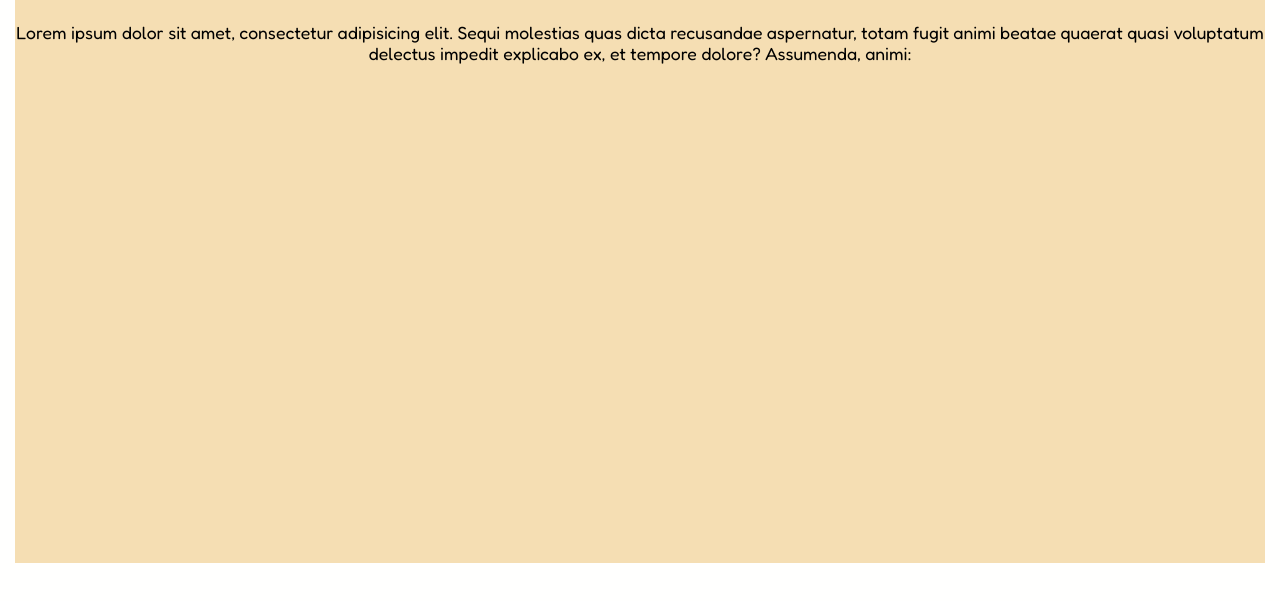
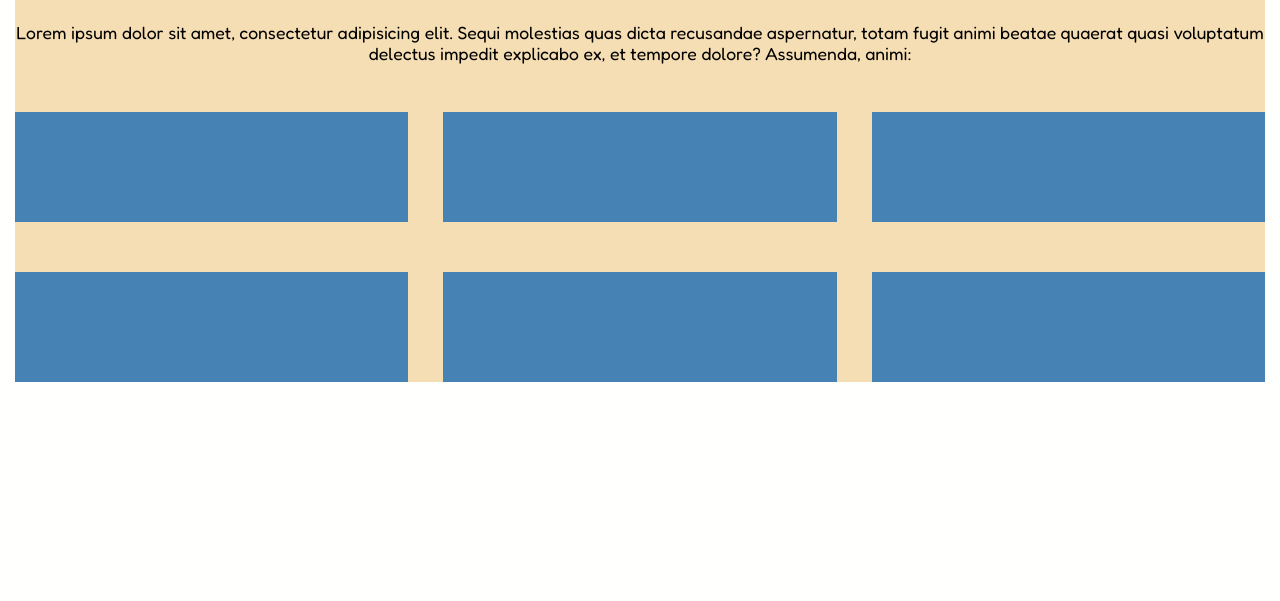
Before and after one commit to SalvatoreCapano/html-css-float-cards, a plain HTML site: page index.html in a window 1280 px wide. Shown: the part 101-702 px from the top of the page. Drawn offline with Linux system fonts and the light colour scheme.

Commit message:
Added cards layout

```diff
--- a/css/style.css
+++ b/css/style.css
@@ -22,7 +22,6 @@ body{
 main{
     background-color: wheat; /*temp*/
     max-width: 1250px;
-    height: 80vh;
 
     margin: 1.5rem auto;
 
@@ -49,3 +48,32 @@ p{
 
     margin: 2em 0;
 }
+
+#cardContainer{
+    width: 100%;
+
+    margin-top: 3em;
+}
+
+.card{
+    width: calc((100% / 3) - calc(70px / 3));
+    height: 110px;
+
+    background-color: steelblue;
+
+    float: left;
+}
+
+.card:nth-child(3n+2){
+    margin: 0 35px;
+}
+
+.card:nth-child(n+4){
+    margin-top: 50px;
+}
+
+.clearfix::after{
+    content: '';
+    display: table;
+    clear: both;
+}
--- a/index.html
+++ b/index.html
@@ -24,7 +24,7 @@
             fugit animi beatae quaerat quasi voluptatum delectus impedit
             explicabo ex, et tempore dolore? Assumenda, animi:
         </p>
-        <div id="cardContainer">
+        <div id="cardContainer" class="clearfix">
             <div class="card"></div>
             <div class="card"></div>
             <div class="card"></div>
```
